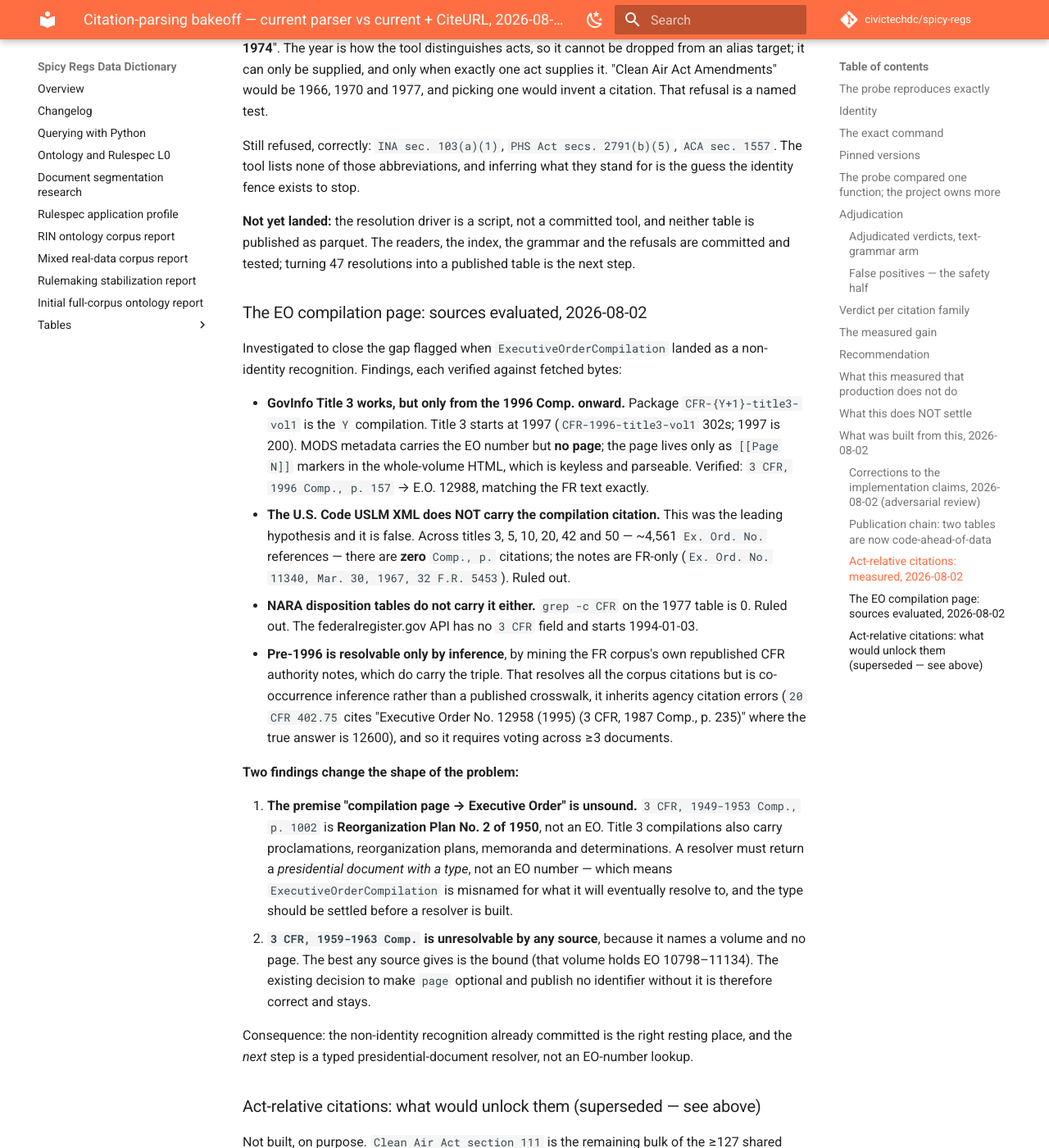
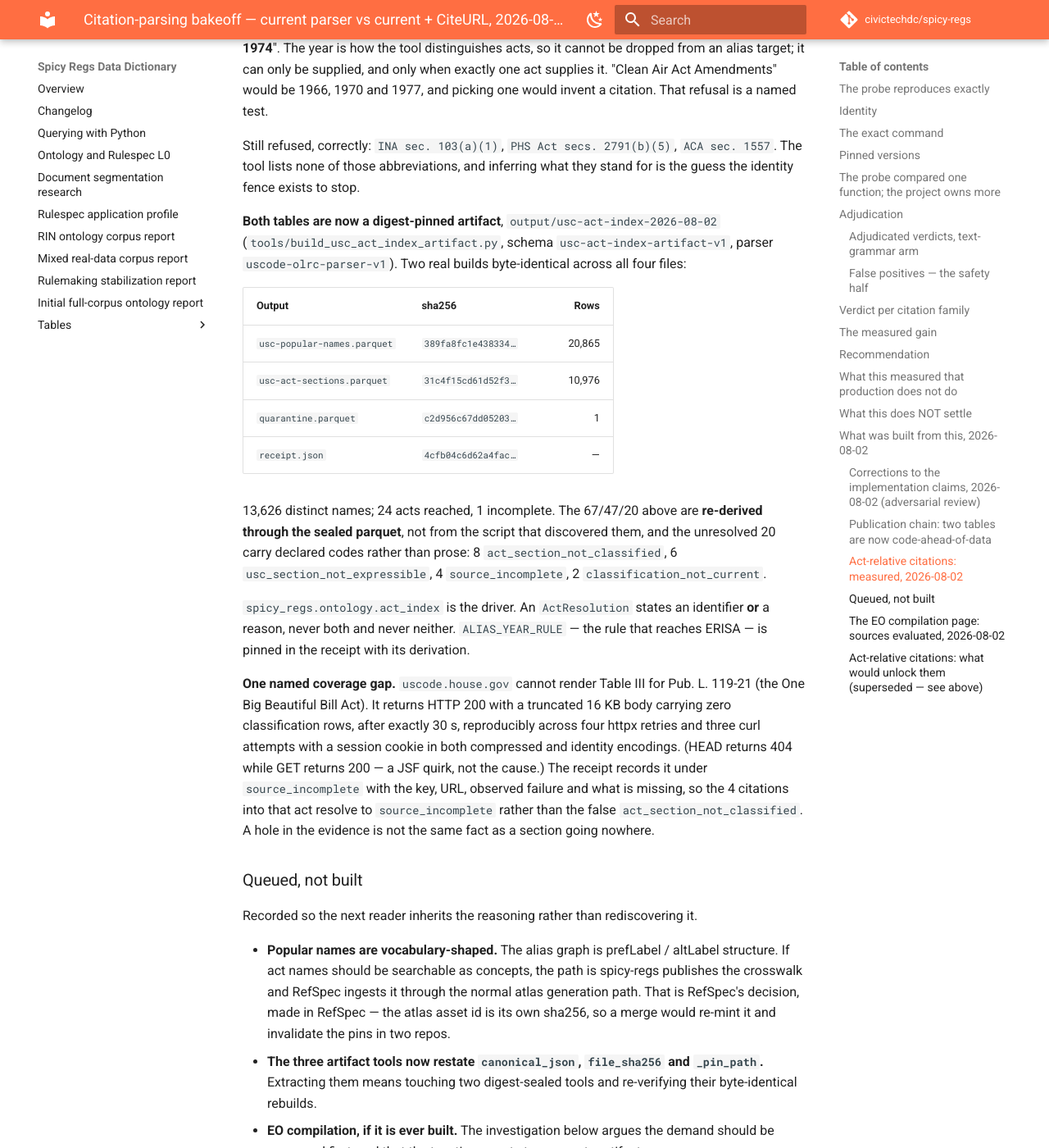
Before and after one commit to civictechdc/spicy-regs, an MkDocs documentation site: the page built from docs/evidence/citation-bakeoff-2026-08-02.md, in a window 1280 px wide and 1400 px high, scrolled down 15511 px. Shown: the whole window at 82% size. Built offline with MkDocs 1.6.1 and Material for MkDocs 9.7.7, drawn with Linux system fonts in a browser that asks for light colours; comment, search, counter and statistics services are not loaded; some of the changed text lies outside the part shown.

Commit message:
docs(evidence): pin the act-index artifact digests and queue what was not built
Replaces the "not yet landed" note with the sealed artifact: schema
`usc-act-index-artifact-v1`, four byte-identical outputs with their digests and
row counts, and the statement that 67/47/20 are re-derived through the pinned
parquet rather than from the script that discovered them. The 119-21 coverage
gap is recorded with its observed failure mode.

Also records three findings from the EO source investigation that change how
that problem should be approached if it is ever picked up, and which would
otherwise be lost:

* The compilation cite is the tail of a triple whose head is the answer, so a
  parser that splits it manufactures the orphan it then needs a resolver for.
  Measure the genuine residual first.
* Page iv of any GovInfo Title 3 volume carries a compilation -> EO-number range
  table for 1936 to present -- ~40 rows, one fetch, and it independently catches
  the known bad datum (20 CFR 402.75 cites EO 12958 for 3 CFR 1987 Comp. p. 235;
  12958 falls outside that compilation's 12580-12622 range).
* Transcription and co-occurrence inference must stay separate artifacts.

And queues, explicitly as ideas rather than work: popular names as an atlas
vocabulary (RefSpec's decision, in RefSpec), and the receipt-helper triplication
across the three artifact tools.

Co-Authored-By: Claude Fable 5 <noreply@anthropic.com>

```diff
--- a/docs/evidence/citation-bakeoff-2026-08-02.md
+++ b/docs/evidence/citation-bakeoff-2026-08-02.md
@@ -626,10 +626,55 @@ Still refused, correctly: `INA sec. 103(a)(1)`, `PHS Act secs. 2791(b)(5)`,
 `ACA sec. 1557`. The tool lists none of those abbreviations, and inferring what
 they stand for is the guess the identity fence exists to stop.
 
-**Not yet landed:** the resolution driver is a script, not a committed tool, and
-neither table is published as parquet. The readers, the index, the grammar and
-the refusals are committed and tested; turning 47 resolutions into a published
-table is the next step.
+**Both tables are now a digest-pinned artifact**, `output/usc-act-index-2026-08-02`
+(`tools/build_usc_act_index_artifact.py`, schema `usc-act-index-artifact-v1`,
+parser `uscode-olrc-parser-v1`). Two real builds byte-identical across all four
+files:
+
+| Output | sha256 | Rows |
+|---|---|---:|
+| `usc-popular-names.parquet` | `389fa8fc1e438334…` | 20,865 |
+| `usc-act-sections.parquet` | `31c4f15cd61d52f3…` | 10,976 |
+| `quarantine.parquet` | `c2d956c67dd05203…` | 1 |
+| `receipt.json` | `4cfb04c6d62a4fac…` | — |
+
+13,626 distinct names; 24 acts reached, 1 incomplete. The 67/47/20 above are
+**re-derived through the sealed parquet**, not from the script that discovered
+them, and the unresolved 20 carry declared codes rather than prose: 8
+`act_section_not_classified`, 6 `usc_section_not_expressible`, 4
+`source_incomplete`, 2 `classification_not_current`.
+
+`spicy_regs.ontology.act_index` is the driver. An `ActResolution` states an
+identifier **or** a reason, never both and never neither. `ALIAS_YEAR_RULE` —
+the rule that reaches ERISA — is pinned in the receipt with its derivation.
+
+**One named coverage gap.** `uscode.house.gov` cannot render Table III for
+Pub. L. 119-21 (the One Big Beautiful Bill Act). It returns HTTP 200 with a
+truncated 16 KB body carrying zero classification rows, after exactly 30 s,
+reproducibly across four httpx retries and three curl attempts with a session
+cookie in both compressed and identity encodings. (HEAD returns 404 while GET
+returns 200 — a JSF quirk, not the cause.) The receipt records it under
+`source_incomplete` with the key, URL, observed failure and what is missing, so
+the 4 citations into that act resolve to `source_incomplete` rather than the
+false `act_section_not_classified`. A hole in the evidence is not the same fact
+as a section going nowhere.
+
+### Queued, not built
+
+Recorded so the next reader inherits the reasoning rather than rediscovering it.
+
+* **Popular names are vocabulary-shaped.** The alias graph is prefLabel /
+  altLabel structure. If act names should be searchable as concepts, the path is
+  spicy-regs publishes the crosswalk and RefSpec ingests it through the normal
+  atlas generation path. That is RefSpec's decision, made in RefSpec — the atlas
+  asset id is its own sha256, so a merge would re-mint it and invalidate the
+  pins in two repos.
+* **The three artifact tools now restate `canonical_json`, `file_sha256` and
+  `_pin_path`.** Extracting them means touching two digest-sealed tools and
+  re-verifying their byte-identical rebuilds.
+* **EO compilation, if it is ever built.** The investigation below argues the
+  demand should be measured first, and that the two tiers must stay separate
+  artifacts.
 
 ### The EO compilation page: sources evaluated, 2026-08-02
 
@@ -675,6 +720,31 @@ Consequence: the non-identity recognition already committed is the right
 resting place, and the *next* step is a typed presidential-document resolver,
 not an EO-number lookup.
 
+**Three further findings, recorded and not acted on:**
+
+1. **The compilation cite is the tail of a triple whose head is the answer.**
+   `E.O. 11991, 42 FR 26967, 3 CFR, 1977 Comp., p. 123` is the Office of the
+   Federal Register's house form. A citation parser that splits that triple
+   manufactures the orphan it then needs a resolver for. **Measure the genuine
+   residual before building anything** — distinct `(compilation, page)` pairs
+   with no document identity within ~150 characters to the left. That number
+   decides whether there is a project here at all.
+2. **Page iv of any GovInfo Title 3 volume carries a compilation → EO-number
+   range table covering 1936 to present** — roughly 40 rows, one keyless fetch,
+   including every year GovInfo holds no volume for. It is a cheap deterministic
+   *validator* over any inferential resolution, and it independently catches the
+   known bad datum: `20 CFR 402.75` cites "Executive Order No. 12958 (1995)
+   (3 CFR, 1987 Comp., p. 235)" where the true answer is 12600, and 12958 falls
+   outside the 1987 range 12580–12622. Highest value per byte in the whole
+   investigation.
+3. **If built, two artifacts, never one.** GovInfo `[[Page N]]` transcription is
+   a *fact* — deterministic, reproducible, digest-pinnable, and it starts at the
+   1996 Comp. Pre-1996 resolution by Federal Register co-occurrence is
+   *inference*, and it demonstrably inherits agency citation errors. Merging
+   them would launder inference as fact, which is the failure the platform's
+   `twoIndependentMachinesSearchOnly` posture exists to prevent. And no live API
+   call at query time: build, digest, pin, ship.
+
 ### Act-relative citations: what would unlock them (superseded — see above)
 
 Not built, on purpose. `Clean Air Act section 111` is the remaining bulk of the
```
